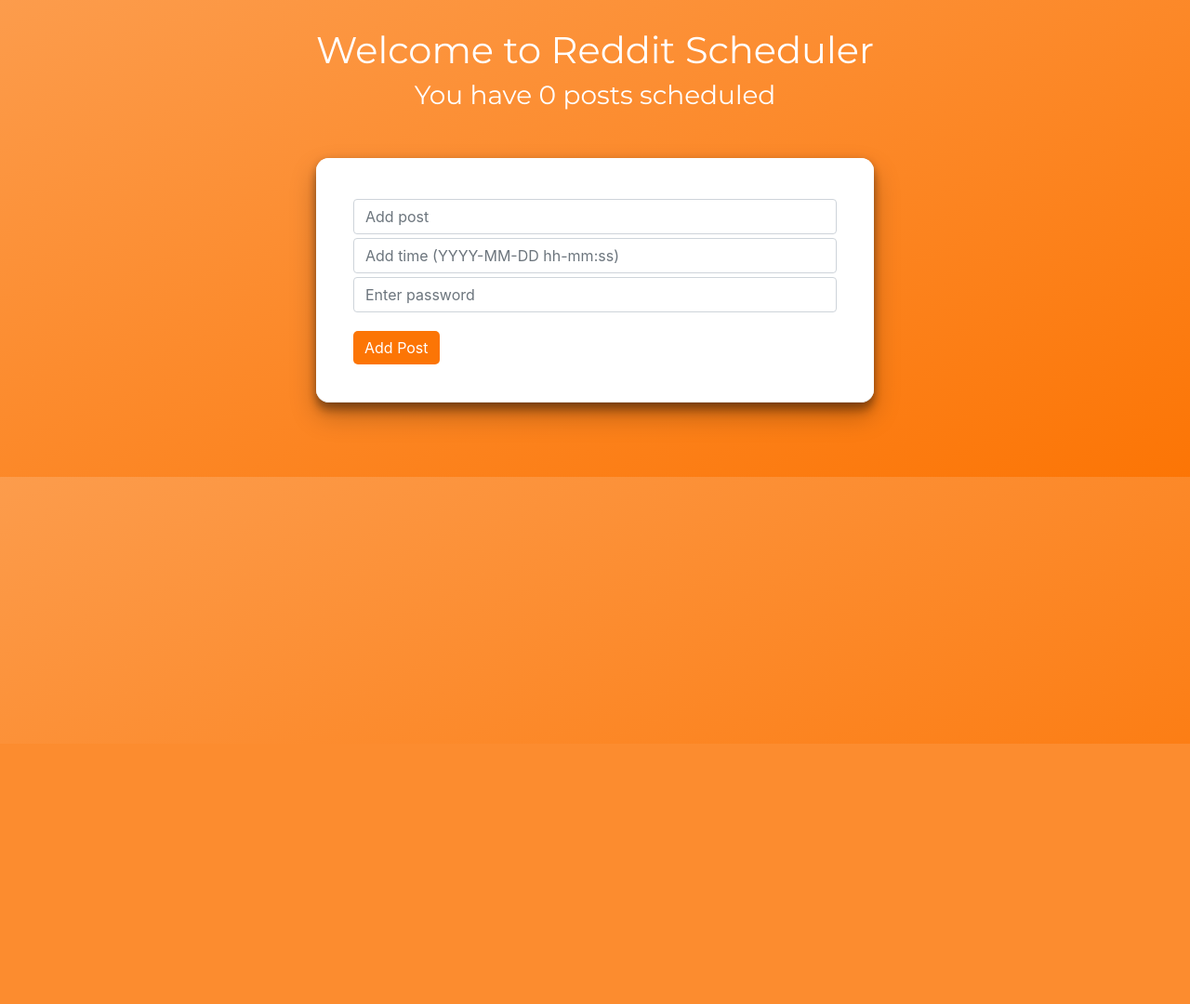
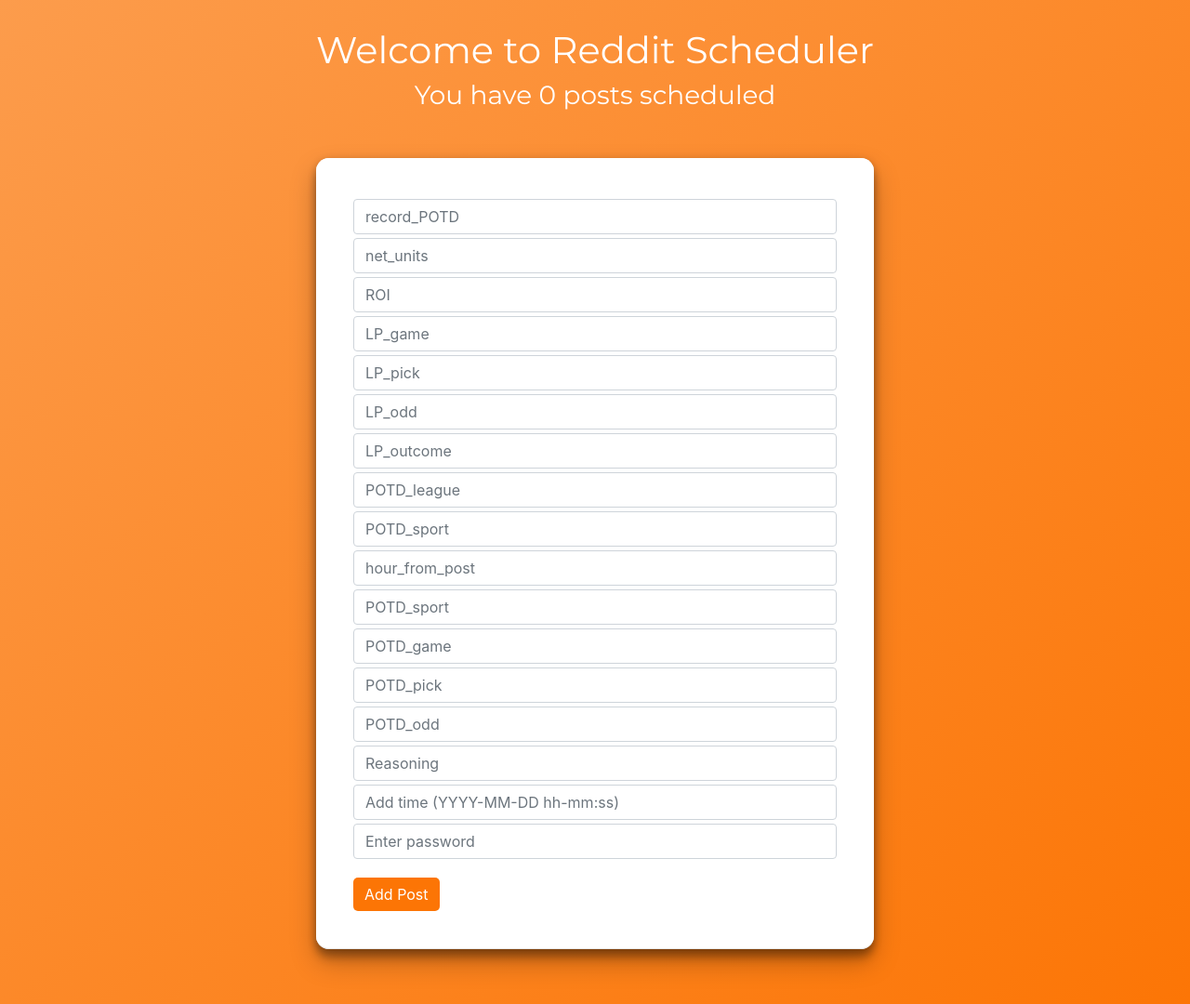
Before and after one commit to SaveOneBet/reddit-scheduler, a Flask app: page / in a window 1280 px wide. Shown: the top 1080 px of the page at 93% size. Before the commit the page ends 800 px from the top, so only its background shows below. Run offline with Flask 2, Linux system fonts and the light colour scheme; data that the repository does not hold is empty; some libraries are stand-ins or nearby versions.

Commit message:
🇳🇵

```diff
--- a/app/main.py
+++ b/app/main.py
@@ -46,9 +46,9 @@
 
 @app.route('/post', methods=['POST'])
 def add_post():
-    message = request.form['message']
-    if not message:
-        return "error! no message"
+    # message = request.form['message']
+    # if not message:
+    #     return "error! no message"
     time = request.form['time']
     if not time:
         return "error! no time"
@@ -59,7 +59,20 @@
     date_time_obj, error_code = get_date_time(date_time_str=time)
     if error_code is not None:
         return error_code
+    message = (
+        f"**Record POTD: {cfg['record_POTD']}**  \n\n"
+        f"**Net units: {cfg['net_units']}**  \n\n"
+        f"**ROI: {cfg['ROI']} %**\n\n"
+        f"**Last Pick:** \n\n"
+        f"{cfg['LP_game']} | {cfg['LP_pick']} | {cfg['LP_odd']} | **{cfg['LP_outcome']}**\n\n"
+        f"**Pick OTD:** \n\n"
+        f"| {cfg['POTD_league']} | {cfg['POTD_sport']} | {cfg['POTD_hour']} | \n\n"
+        f"{cfg['POTD_game']} | **{cfg['POTD_pick']}** | **{cfg['POTD_odd']}** | (always) **1 Unit**\n\n"
+        f"**Reasons:** \n\n"
+        f"{cfg['POTD_reasons']} \n\n"
 
+        "BOL"
+    )
     post = [str(date_time_obj), message, 0]
     worksheet.append_row(post)
     return redirect('/')
--- a/app/templates/base.html
+++ b/app/templates/base.html
@@ -108,7 +108,21 @@
             <div id="form-wrapper">
                 <form id="form" action="/post" method="post">
                     <div class="flex: 6">
-                        <input id="title" class="form-control" type="text" name="message" placeholder="Add post">
+                        <input id="title" class="form-control" type="text" name="record_POTD" placeholder="record_POTD">
+                        <input id="title" class="form-control" type="text" name="net_units" placeholder="net_units">
+                        <input id="title" class="form-control" type="text" name="ROI" placeholder="ROI">
+                        <input id="title" class="form-control" type="text" name="LP_game" placeholder="LP_game">
+                        <input id="title" class="form-control" type="text" name="LP_pick" placeholder="LP_pick">
+                        <input id="title" class="form-control" type="text" name="LP_odd" placeholder="LP_odd">
+                        <input id="title" class="form-control" type="text" name="LP_outcome" placeholder="LP_outcome">
+                        <input id="title" class="form-control" type="text" name="POTD_league" placeholder="POTD_league">
+                        <input id="title" class="form-control" type="text" name="POTD_sport" placeholder="POTD_sport">
+                        <input id="title" class="form-control" type="text" name="hour_from_post" placeholder="hour_from_post">
+                        <input id="title" class="form-control" type="text" name="POTD_sport" placeholder="POTD_sport">
+                        <input id="title" class="form-control" type="text" name="POTD_game" placeholder="POTD_game">
+                        <input id="title" class="form-control" type="text" name="POTD_pick" placeholder="POTD_pick">
+                        <input id="title" class="form-control" type="text" name="POTD_odd" placeholder="POTD_odd">
+                        <input id="title" class="form-control" type="text" name="Reasoning" placeholder="Reasoning">
                         <input id="title" class="form-control" type="text" name="time" placeholder="Add time (YYYY-MM-DD hh-mm:ss)">
                         <input id="title" class="form-control" type="text" name="pw" placeholder="Enter password">
                         <input id="submit" class="btn" type="submit" name="message" value="Add Post">
```
Also changed, not shown: test.py (deleted, +0 -8 lines).
